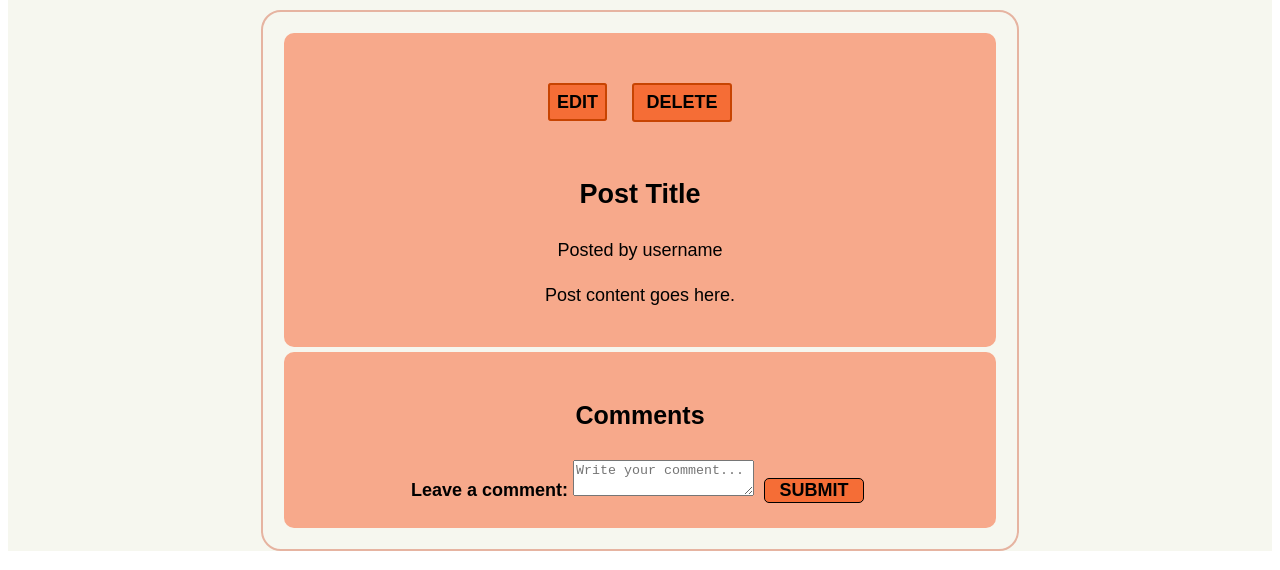
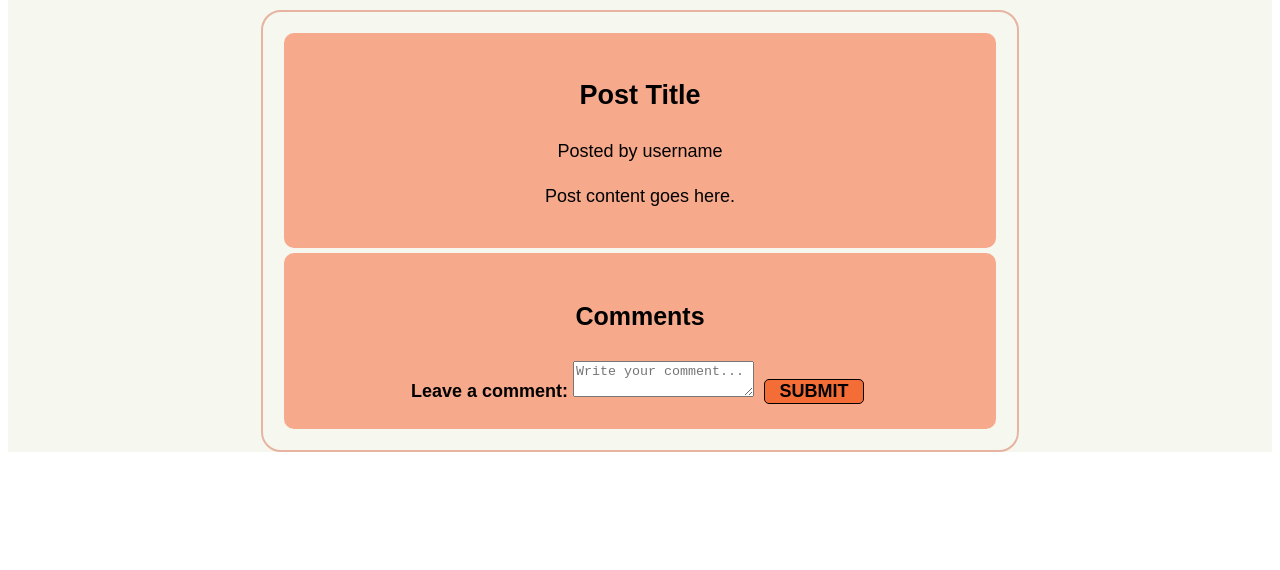
Before and after one commit to Coookei/SoundAdvice, a website: page app/public/html/post_details.html in a window 1280 px wide. Shown: the part 230-800 px from the top of the page. Drawn offline with Linux system fonts and the light colour scheme; no server answers; files whose address does not match are found by name.

Commit message:
feat: hide post action buttons by default on post details page

```diff
--- a/app/public/html/post_details.html
+++ b/app/public/html/post_details.html
@@ -34,7 +34,7 @@
 
     <main>
       <section id="postView">
-        <div id="postActions">
+        <div id="postActions" style="display: none">
           <a id="edit_btn" class="link_btn" href="#">Edit</a>
           <button id="delete_btn" class="link_btn">Delete</button>
         </div>
```
